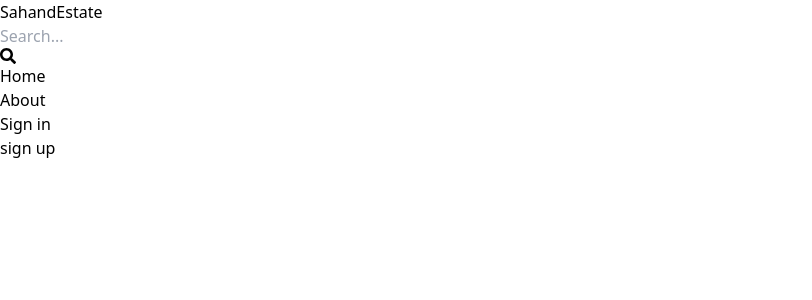
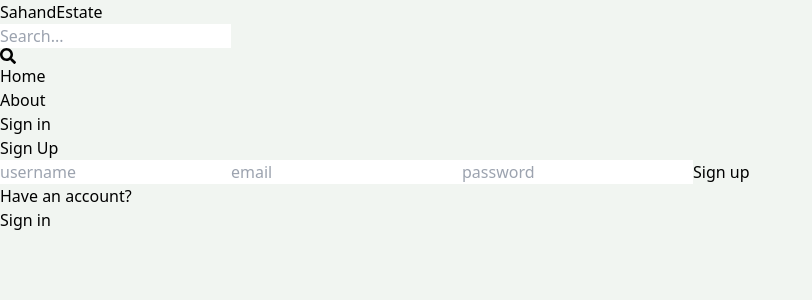
Before and after one commit to iambasilp/team-estate, a React (Vite) app in the folder client/: page /sign-up in a window 1280 px wide. Shown: the top 300 px of the page, without its empty margins (0-812 px from the left). Built offline with nearby package versions, Linux system fonts and the light colour scheme.

Commit message:
Complete Sign-Up Page UI

```diff
--- a/client/src/index.css
+++ b/client/src/index.css
@@ -1,3 +1,8 @@
 @tailwind base;
 @tailwind components;
 @tailwind utilities;
+
+
+body{
+    background-color: rgb(241, 245, 241);
+}
--- a/client/src/pages/SignUp.jsx
+++ b/client/src/pages/SignUp.jsx
@@ -1,9 +1,38 @@
-import React from 'react'
+import { Link } from "react-router-dom";
 
 export default function SignUp() {
   return (
-    <div>
-      sign up
+    <div className="p-3 max-w-lg mx-auto">
+      <h1 className="text-3xl text-center font-semibold my-7">Sign Up</h1>
+      <form className="flex flex-col gap-4">
+        <input
+          type="text"
+          placeholder="username"
+          className="border p-3 rounded-lg"
+          id="username"
+        />
+        <input
+          type="email"
+          placeholder="email"
+          className="border p-3 rounded-lg"
+          id="email"
+        />
+        <input
+          type="password"
+          placeholder="password"
+          className="border p-3 rounded-lg"
+          id="password"
+        />
+        <button className="bg-slate-700 text-white p-3 rounded-lg uppercase hover:opacity-95 disabled:opacity-80">
+          Sign up
+        </button>
+      </form>
+      <div className="flex gap-2 mt-5">
+        <p>Have an account?</p>
+        <Link to={"/sign-in"}>
+          <span className="text-blue-700">Sign in</span>
+        </Link>
+      </div>
     </div>
-  )
+  );
 }
```
